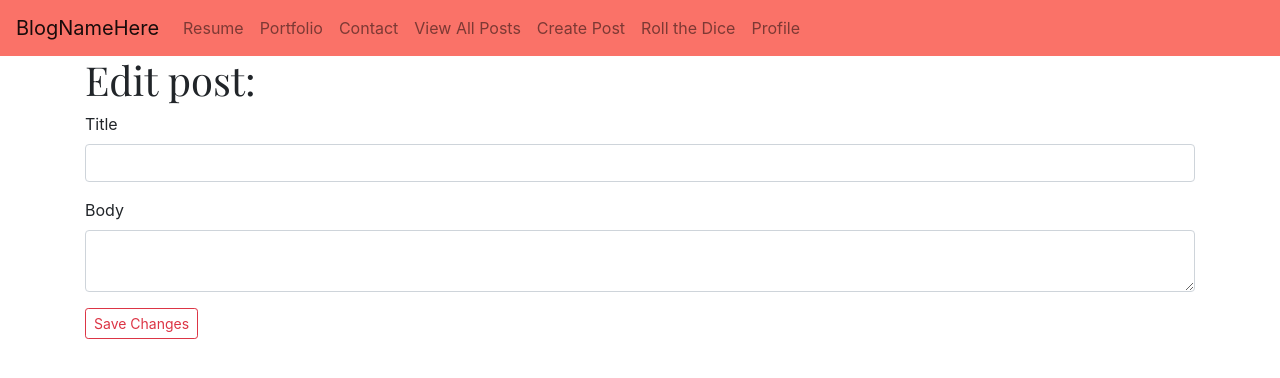
After one commit to LexiPedrottiMorgan/spring-blog, a Spring app: template src/main/resources/templates/posts/edit.html in a window 1280 px wide. The commit adds this page. Shown: the top 378 px of the page. Run offline with Thymeleaf, Linux system fonts and the light colour scheme; the template is opened without the code that fills it, so the values that code supplies are empty.

Commit message:
edit feature works

```diff
--- a/src/main/resources/templates/posts/delete-success.html
+++ b/src/main/resources/templates/posts/delete-success.html
@@ -4,8 +4,12 @@
 <head th:replace="fragments/header :: header('Delete Confirmation')"></head>
 
 <body>
+
 <div th:replace="fragments/navbar :: navbar"></div>
+
+<div class="container">
     <h1>The post was successfully deleted.</h1>
         <a th:href="@{'/posts'}" class="btn btn-sm btn-outline-success">Home</a>
+</div>
 </body>
 </html>
--- a/src/main/resources/templates/posts/delete.html
+++ b/src/main/resources/templates/posts/delete.html
@@ -9,6 +9,7 @@
     <!--TODO: add in images-->
     <!--<img th:src="${post.image}" class="image-header" alt="computer" />-->
 </div>
+<div class="container">
     <form th:action="@{/posts/delete/${post.id}}" method="post">
         <h1>Are you sure you want to delete this ad?</h1>
 
@@ -22,6 +23,7 @@
         <a th:href="@{'/posts/delete/success'}" class="btn btn-sm btn-outline-danger">Delete</a>
         <a th:href="@{'/posts'}" class="btn btn-sm btn-outline-secondary">No, back to Posts</a>
     </form>
+</div>
 
 </body>
 </html>
--- /dev/null
+++ b/src/main/resources/templates/posts/edit.html
@@ -0,0 +1,29 @@
+<!DOCTYPE html>
+<html xmlns:th="http://www.thymeleaf.org" lang="en">
+
+<head th:replace="fragments/header :: header('Edit Post')"></head>
+
+<body>
+<div th:replace="fragments/navbar :: navbar"></div>
+
+
+<div class="container">
+    <h1>Edit post:</h1>
+    <form th:action="@{/posts/edit}" method="post">
+        <div class="form-group">
+            <label for="title">Title</label>
+            <input name="title" type="text" class="form-control" id="title" th:value="${post.title}"/>
+        </div>
+        <div class="form-group">
+            <label for="body">Body</label>
+            <textarea name="body" type="text" class="form-control" id="body" th:text="${post.body}"></textarea>
+        </div>
+        <form th:action="@{/posts/edit}" th:method="post">
+            <button th:value="${post.id}" th:name="id" class="btn btn-sm btn-outline-danger">Save Changes</button>
+        </form>
+    </form>
+</div>
+
+
+</body>
+</html>
```
Also changed, not shown: src/main/java/com/codeup/blog/controllers/PostController.java (+18 -2 lines), src/main/resources/templates/posts/index.html (+5 -3 lines).
